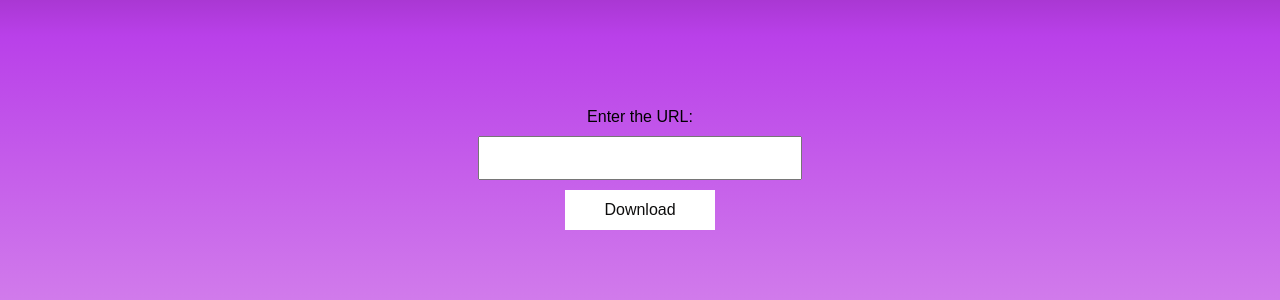
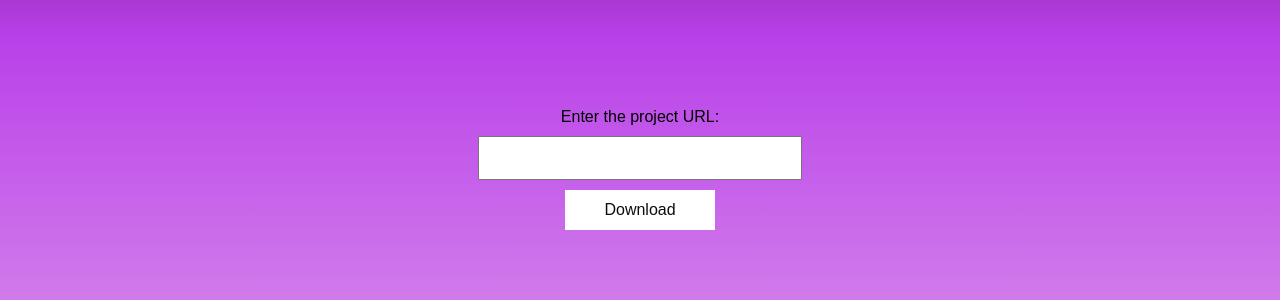
Before and after one commit to Locaria/IMR_Verbatim_automation, a Flask app: page / in a window 1280 px wide. Shown: the part 231-531 px from the top of the page. Run offline with Flask 3, Linux system fonts and the light colour scheme.

Commit message:
Enter the URL to Enter the project URL

```diff
--- /dev/null
+++ b/creds.py
@@ -0,0 +1,3 @@
+# creds.py
+username = 'yngrid.figlioli_PM'
+password = 'ExpectoPatronum1!'
--- a/templates/index.html
+++ b/templates/index.html
@@ -41,7 +41,7 @@
 </head>
 <body>
     <form action="/" method="post">
-        <label for="url">Enter the URL:</label>
+        <label for="url">Enter the project URL:</label>
         <input type="text" id="url" name="url" required>
         <button type="submit">Download</button>
     </form>
```
